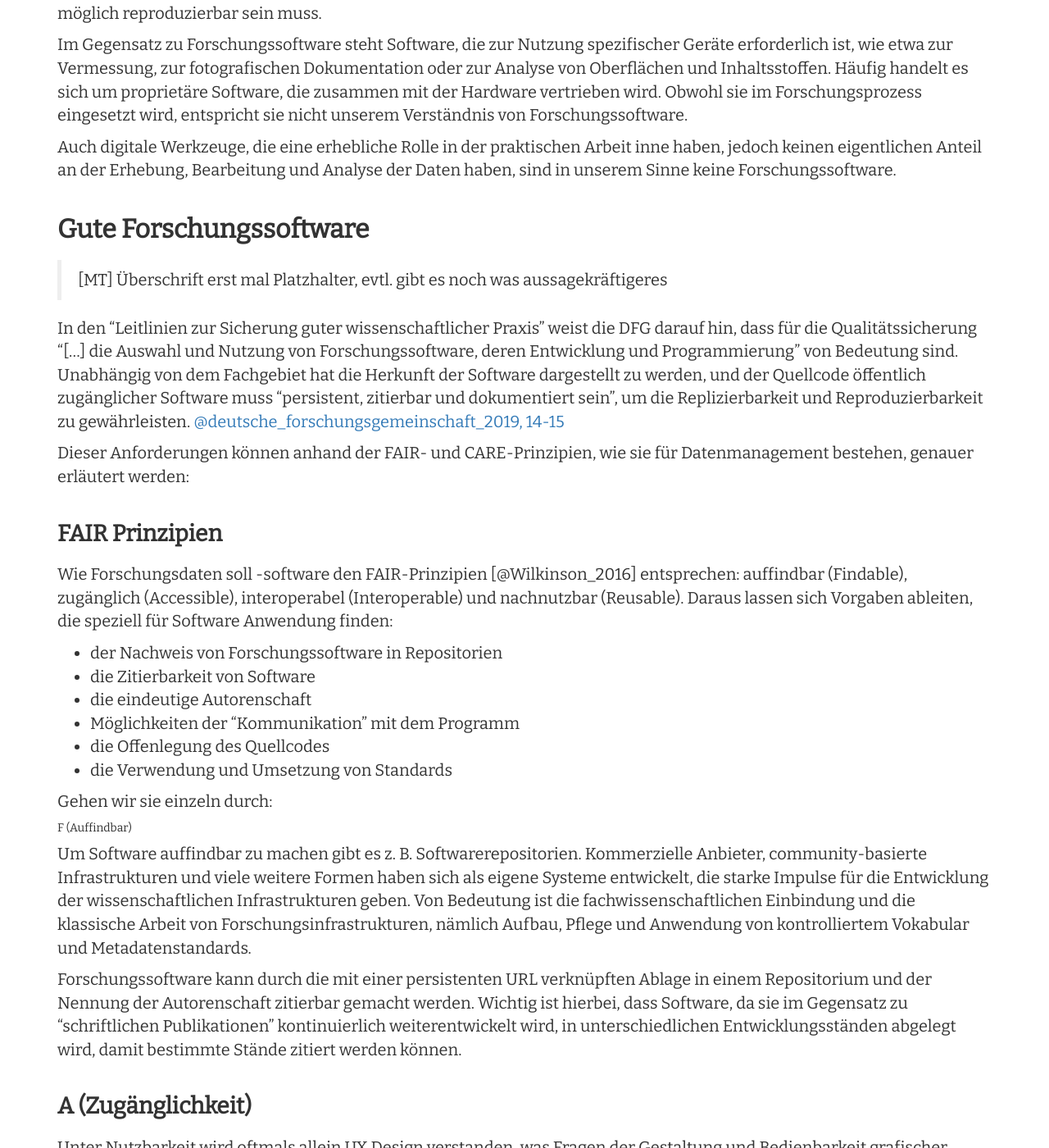
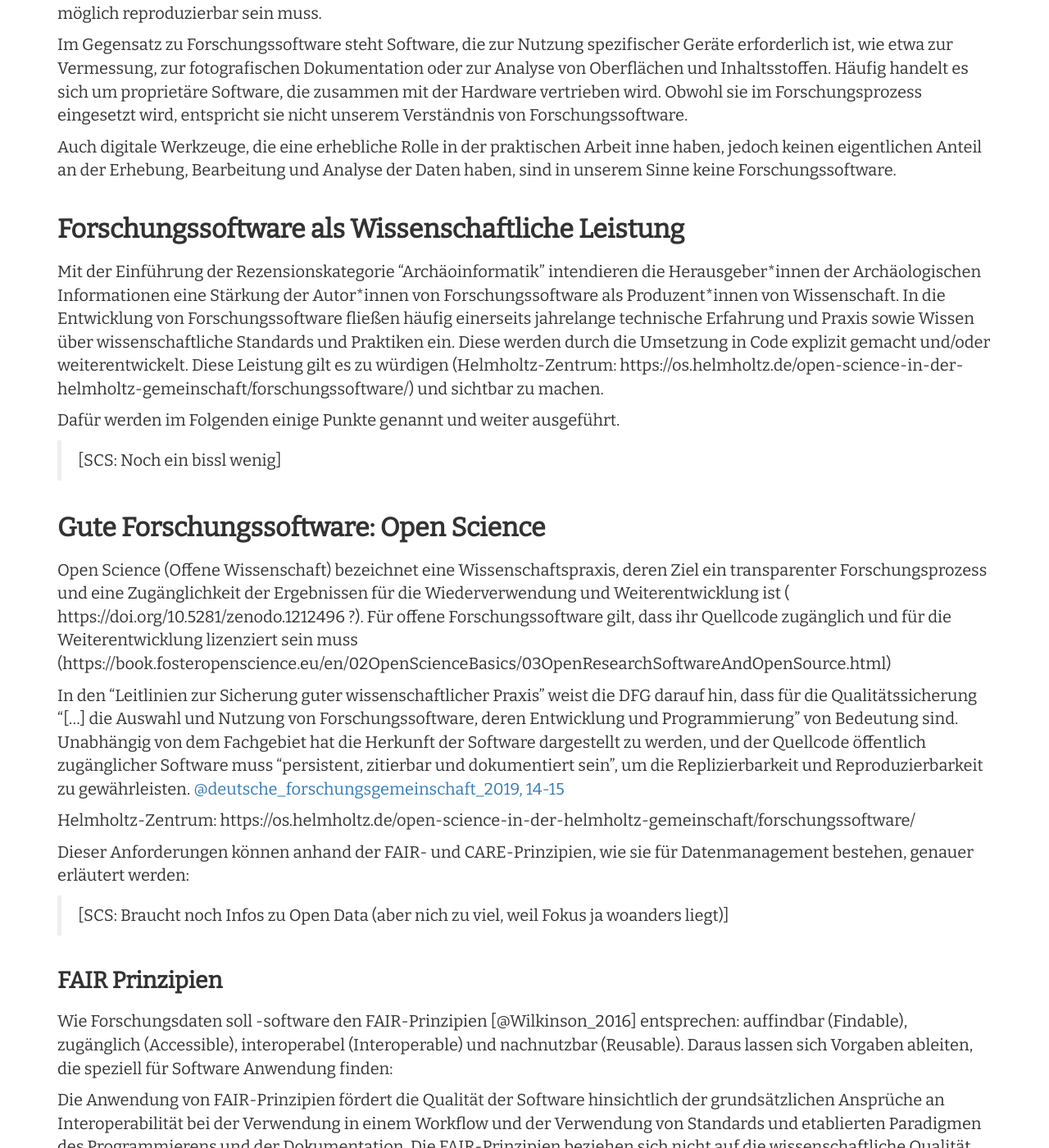
Before and after one commit to Research-Squirrel-Engineers/Impuls_SoftwareRezensionen_DGUF, a Jekyll site: the page built from Draft.md, in a window 1280 px wide and 1400 px high, scrolled down 2045 px. Shown: the whole window at 82% size. Built offline with Jekyll 4.4.1, drawn with Linux system fonts in a browser that asks for light colours; nearby versions of some CDN libraries; some of the changed text lies outside the part shown.

Commit message:
Restrukturierung Forschungssoftware  als wissenschaftl. Leistung  gute software = open science   FAIR   CARE  dann fachl. Beurteilung

```diff
--- a/Draft.md
+++ b/Draft.md
@@ -25,11 +25,11 @@ csl: apa-6th-edition.csl
 
 * [Zielsetzung](#Zielsetzung-des-Beitrags)
 * [Forschungssoftware](#Forschungssoftware)
+  * [Forschungssoftware als wissenschafltiche Leistung]() (RSE und Stand von Forschungssoftware in der Fachgemeinschaft)
   * [Gute Forschungssoftware](#FAIRe Forschungssoftware?)
+    * [Open Science](#open-science) (Open Science; Open Data, Open Source)
     * [FAIR Prinzipien](#FAIR-Prinzipien) (FAIR, CARE, Open, Gute wissenschafltiche Praxis) (Wie sieht die ideale Forschungssoftware aus?)
-    * [Open Science](#open-science) (Open Science; Open Data, Open Source)
     * [CARE Prinzipien](#care-prinzipien) (https://www.gida-global.org/care)
-  * [Forschungssoftware als wissenschafltiche Leistung]() (RSE und Stand von Forschungssoftware in der Fachgemeinschaft)
 * [Anwendungsbereich dieser Handreichung](Anwendungsbereich-dieser-Handreichung)
 * [Vorgehensweise bei der Rezension von Software](#Vorgehensweise-bei-der-Rezension-von-Software)
 * [Kriterien zur Beurteilung von Software](#Kriterien-zur-Beurteilung-von-Software)
@@ -65,37 +65,44 @@ Im Gegensatz zu Forschungssoftware steht Software, die zur Nutzung spezifischer
 
 Auch digitale Werkzeuge, die eine erhebliche Rolle in der praktischen Arbeit inne haben, jedoch keinen eigentlichen Anteil an der Erhebung, Bearbeitung und Analyse der Daten haben, sind in unserem Sinne keine Forschungssoftware.
 
-### Gute Forschungssoftware
-> [MT] Überschrift erst mal Platzhalter, evtl. gibt es noch was aussagekräftigeres
+### Forschungssoftware als Wissenschaftliche Leistung
+
+Mit der Einführung der Rezensionskategorie "Archäoinformatik" intendieren die Herausgeber\*innen der Archäologischen Informationen eine Stärkung der Autor\*innen von Forschungssoftware als Produzent\*innen von Wissenschaft. In die Entwicklung von Forschungssoftware fließen häufig einerseits jahrelange technische Erfahrung und Praxis sowie Wissen über wissenschaftliche Standards und Praktiken ein. Diese werden durch die Umsetzung in Code explizit gemacht und/oder weiterentwickelt. Diese Leistung gilt es zu würdigen (Helmholtz-Zentrum: https://os.helmholtz.de/open-science-in-der-helmholtz-gemeinschaft/forschungssoftware/) und sichtbar zu machen.
+
+Dafür werden im Folgenden einige Punkte genannt und weiter ausgeführt.
+
+>[SCS: Noch ein bissl wenig]
+
+
+### Gute Forschungssoftware: Open Science
+
+Open Science (Offene Wissenschaft) bezeichnet eine Wissenschaftspraxis, deren Ziel ein transparenter Forschungsprozess und eine Zugänglichkeit der Ergebnissen für die Wiederverwendung und Weiterentwicklung ist ( https://doi.org/10.5281/zenodo.1212496 ?). Für offene Forschungssoftware gilt, dass ihr Quellcode zugänglich und für die Weiterentwicklung lizenziert sein muss (https://book.fosteropenscience.eu/en/02OpenScienceBasics/03OpenResearchSoftwareAndOpenSource.html)
 
 In den "Leitlinien zur Sicherung guter wissenschaftlicher Praxis" weist die DFG darauf hin, dass für die Qualitätssicherung
 "[...] die Auswahl und Nutzung  von  Forschungssoftware,  deren  Entwicklung  und  Programmierung" von Bedeutung sind.
 Unabhängig von dem Fachgebiet hat die Herkunft der Software dargestellt zu werden, und der Quellcode öffentlich zugänglicher Software muss "persistent, zitierbar und dokumentiert sein", um die Replizierbarkeit und Reproduzierbarkeit zu gewährleisten.  [@deutsche_forschungsgemeinschaft_2019, 14-15](#deutsche_forschungsgemeinschaft_2019)
 
+Helmholtz-Zentrum: https://os.helmholtz.de/open-science-in-der-helmholtz-gemeinschaft/forschungssoftware/
+
 Dieser Anforderungen können anhand der FAIR- und CARE-Prinzipien, wie sie für Datenmanagement bestehen, genauer erläutert werden:
 
+>[SCS: Braucht noch Infos zu Open Data (aber nich zu viel, weil Fokus ja woanders liegt)]
 
 #### FAIR Prinzipien
 Wie Forschungsdaten soll -software den FAIR-Prinzipien [@Wilkinson_2016] entsprechen: auffindbar (Findable), zugänglich (Accessible), interoperabel (Interoperable) und nachnutzbar (Reusable). Daraus lassen sich Vorgaben ableiten, die speziell für Software Anwendung finden:
 
-- der Nachweis von Forschungssoftware in Repositorien
-- die Zitierbarkeit von Software
-- die eindeutige Autorenschaft
-- Möglichkeiten der "Kommunikation" mit dem Programm
-- die Offenlegung des Quellcodes
-- die Verwendung und Umsetzung von Standards
+Die Anwendung von FAIR-Prinzipien fördert die Qualität der Software hinsichtlich der grundsätzlichen Ansprüche an Interoperabilität bei der Verwendung in einem Workflow und der Verwendung von Standards und etablierten Paradigmen des Programmierens und der Dokumentation. Die FAIR-Prinzipien beziehen sich nicht auf die wissenschaftliche Qualität des Tools. Dennoch ergeben sich eine Anzahl von Kritertien, die in die Beurteilung einer Forschungssoftware einfließen und von Angaben, die im Rahmen der Rezension als Serviceleistung zu erbringen sind, wie die Autorenschaft, das Repositorium, mögliche nötige Voraussetzungen zur Verwendbarkeit.
 
-Gehen wir sie einzeln durch:
 
 ##### F (Auffindbar)
 
 Um Software auffindbar zu machen gibt es z. B. Softwarerepositorien. Kommerzielle Anbieter, community-basierte Infrastrukturen und viele weitere Formen haben sich als eigene Systeme entwickelt, die starke Impulse für die Entwicklung der wissenschaftlichen Infrastrukturen geben. Von Bedeutung ist die fachwissenschaftlichen Einbindung und die klassische Arbeit von Forschungsinfrastrukturen, nämlich Aufbau, Pflege und Anwendung von kontrolliertem Vokabular und Metadatenstandards.
 
-Forschungssoftware kann durch die mit einer persistenten URL verknüpften Ablage in einem Repositorium und der Nennung der Autorenschaft zitierbar gemacht werden. Wichtig ist hierbei, dass Software, da sie im Gegensatz zu "schriftlichen Publikationen" kontinuierlich weiterentwickelt wird, in unterschiedlichen Entwicklungsständen abgelegt wird, damit bestimmte Stände zitiert werden können.
-
-
+Forschungssoftware kann durch die mit einer persistenten URL verknüpften Ablage in einem Repositorium und der Nennung der Autorenschaft zitierbar gemacht werden. Wichtig ist hierbei, dass Software, da sie im Gegensatz zu "schriftlichen Publikationen" kontinuierlich weiterentwickelt wird, in unterschiedlichen Entwicklungsständen abgelegt wird, damit bestimmte Stände zitiert werden können (https://www.forschungsdaten.info/themen/ethik-und-gute-wissenschaftliche-praxis/softwareentwicklung-und-gute-wissenschaftliche-praxis/).
 
 #### A (Zugänglichkeit)
+
+Die Zugängglichkeit kann sich einerseits auf die Zugänglichkeit zu dem Programm beziehen als auch auf die Nutzbarkeit. Ein Programm wird z. B. dadurch zugänglich, wenn es kostenlos für verschiedene Plattformen zur Verfügung steht, wenn die technischen Anforderungen an die Hardware von den meisten derzeitigen Rechnern zu leisten sind und eine verständliche Anleitung zur Nutzung des Programms zur Verfügung steht.
 
 Unter Nutzbarkeit wird oftmals allein UX Design verstanden, was Fragen der Gestaltung und Bedienbarkeit grafischer Oberflächen von Programmen (GUI) und Webseiten beinhaltet. Hier geht es dann um die Benutzbarkeit von Webanwendungen mit verschiedenen Endgeräten (Responsivität), die Strukturierung von Informationen über die Menüführung hinweg, die Verständlichkeit von Texten und auch die Barrierefreiheit (Farbkontraste, Screenreader u.ä.).
 
@@ -108,28 +115,22 @@ Einer eigenen Ausformulierung für Software bedarf die Frage der Interoperabilit
 
 ##### R (Nachnutzbarkeit)
 
-
 Mit der Forderung nach der Offenlegung des Quellcodes (Open Source), entspricht dem Gedanken der Nachnutzbarkeit (reusabel). Vielfach wird er  noch erweitert um die Forderung, den Code zudem frei nutzbar zur Verfügung zu stellen (Free Source). Letzteres wird als FOSS (Free/Libre Open Source Software) bezeichnet und wird in Deutschland z.B. von anwendungsbezogenen Wissenschaftler\*innen und Entwickler\*innen aus der Geoinformatik vertreten (FOSSGIS e.V.). oder von Research-Software-Engineers in der "de-RSE e.V." [@anzt_environment_2020](#anzt_environment_2020).
 
+Code kann nur dann von anderen nachgenutzt werden, wenn er unter einer dementsprechenden Lizenz zur Verfügung gestellt wird...
+>[SCS: Hier muss noch was]
 
 
-
-Die Anwendung von FAIR-Prinzipien fördert die Qualität der Software hinsichtlich der grundsätzlichen Ansprüche an Interoperabilität bei der Verwendung in einem Workflow und der Verwendung von Standards und etablierten Paradigmen des Programmierens und der Dokumentation. Die FAIR-Prinzipien haben aber keine direkte Auswirkung auf die Usability und beziehen sich nicht auf die wissenschaftliche Qualität des Tools. Dennoch ergeben sich eine Anzahl von Kritertien, die in die Beurteilung einer Forschungssoftware einfließen und von Angaben, die im Rahmen der Rezension als Serviceleistung zu erbringen sind, wie die Autorenschaft, das Repositorium, mögliche nötige Voraussetzungen zur Verwendbarkeit.
-
-> [MT] Dieser Absatz sollte besser in den Anfang dieses Abschnittes eingearbeitet werden
-> [MT] Insgesamt kann man das ganze aber auch weiter straffen; Wir wollen ja nicht nur die IT-Nerds, sondern auch die Archäologen mit dem Aufsatz erreichen. Da sollte es reichen knapp und einleuchtend die wichtigen Begriffe einzuführen und dann einfach auf entsprechende Literatur zu verweisen.
-> [AK] Bitte konkreten Vorschlag machen.
-> [SCS] Ich finde den letzten Absatz an dieser Stelle gut (Überleitung zu fachl. Beurteilung) und hab oben etwas umgebaut.
-
-#### Open Science
-
+Die FAIR-Prinzipien wurden aus dem Forschungsdatenmanagement übernommen. Im Bereich des Datenmanagements wurde darauf hingewiesen, dass es durchaus Gründe gibt, Daten zurückzuhalten, insbesondere wenn es um Rechte Indigener Bevölkerungen geht (siehe auch Marwick und Birch). Von diesen wurden weitere Richtlinien, die mit CARE abzukürzen sind entwickelt (https://www.gida-global.org/care):
 
 #### CARE-Prinzipien
 
-Die Offenlegung von Code hatte zur Grundlage Prinzipien die aus dem Forschungsdatenmanagement übernommen wurden. Im Bereichd es Datenmanagements wurde darauf hingewiesen, dass es durchaus Gründe gibt, Daten zurückzuhalten, insbesondere wenn es um Rechte Indigener Bevölkerungen geht (siehe auch Marwick und Birch). Von diesen wurden weitere Richtlinien, die mit CARE abzukürzen sind entwickelt (https://www.gida-global.org/care):
+Die CARE-Prinzipien wurden von der Research Data Alliance International Indigenous Data Sovereignty Interest Group auf Basis der UN Declaration on the Rights of Indigenous Peoples (UNDRIP) entwickelt, die die Rechte und Authorität der Indigenen bezüglich ihres kulturellen Erbes und auch Wissens bestätigt.
+
+Folgende Prinzipien wurden aufgestellt und elaboriert:
 
 - Collective Benefit (gemeinschaftlicher Nutzen für Indigene Menschen):
-- Authority to Control (Kontrollmacht für Indigene)
+- Authority to Control (Kontrollmacht für Indigene Menschen)
 - Responsibility (Verantwortung für die positive Folgen der Datennutzung)
 - Ethics (Rechte und Wohl der Indigenen Menschen)
 
@@ -153,22 +154,19 @@ Gerade die Archäologie und hier die Archäologischen Informationen können auf
 Software, die auf Indigenem Wissen beruht
 
 #####  R
-responsibilty: Verantworttung für Code übernehmen?
+responsibilty: Verantwortung für Code übernehmen?
 
 ##### E
 ethics: siehe Hinweis Hautfarbe (in der Fußnote 2 ganz unten)
  Angestoßen wird Letzteres insbesondere von Untersuchungen, die sich mit Software auseinandersetzt, die zur Diskrimination von Gruppen und Individuen führt, so etwa Facial-Recognition-Software, die ausschließlich auf die Erkennung hellhäutiger Menschen ausgerichtet ist [@breland_how_2017](#breland_how_2017).
 
 
-
-### Ethische Angemessenheit
-
 Unter diesem Punkt ist noch einmal extrapoliert, was sowohl in den FAIR-Prinzipien z.B. hinsichtlich der Autorenschaft als auch der Vertiefung zur Usability implizit mitgetragen wird: Forschungssoftware ist nicht neutral. Sie entsteht nicht unter neutralen Bedingungen, ihre Nutzung erfolgt unter spezifischen Bedingungen und auch ihre Weitergabe unterliegt den vorherrschenden Konventionen und Gewohnheiten. Vielfach tragen diese Gewohnheiten und Konventionen auch zur Befestigung von Privilegien und Diskriminierungen bei, etwa wenn Tutorials ausschließlich männliche Nutzer kennen, oder die an der Entwicklung beteiligten Personen nicht genannt werden.
 
 Weniger auffällig ist zunächst die Frage der Sprachen für die Nutzeroberflächen und Tutorials. Für die Archäologien stellt sich etwa die Frage, wie angemessen es ist, für die archäologische Feldarbeit Software zur Datenaufnahme einzusetzen, die für die Mehrheit der Mitarbeiter\*innen vor Ort nicht verständlich ist und ihnen somit Teile der Tätigkeiten vor Ort verschließt. Zu überlegen ist auch, ob Software, die zwar frei und offen lizensiert ist, aber das Vorhandensein proprietärer Software oder auch teurer Hardware voraussetzt, die Diskriminierung von Forscher\*innen mit weniger Finanzmitteln zur Folge haben kann. Plugins, die zwingend die Benutzung von Software voraussetzt, die wiederum die Erfassung von Nutzerverhalten zum Geschäftsmodell hat, ist ebenfalls problematisch bzw. ist unter Umständen nicht mit institutionellen Vorgaben vereinbar. Alle genannten Aspekte stehen letztlich dem Ziel der Transparenz und Reproduzierbarkeit entgegen.
 
 
-
+Die FAIR und CARE Richtlinien dienen vor allem der allgmeinen technischen Bewertung von Software. Jedoch gibt es noch eine Reihe fachlicher Spezifika, auf die wir im Folgenden eingehen wollen.
 
 ### Fachliche Beurteilung
 
```
